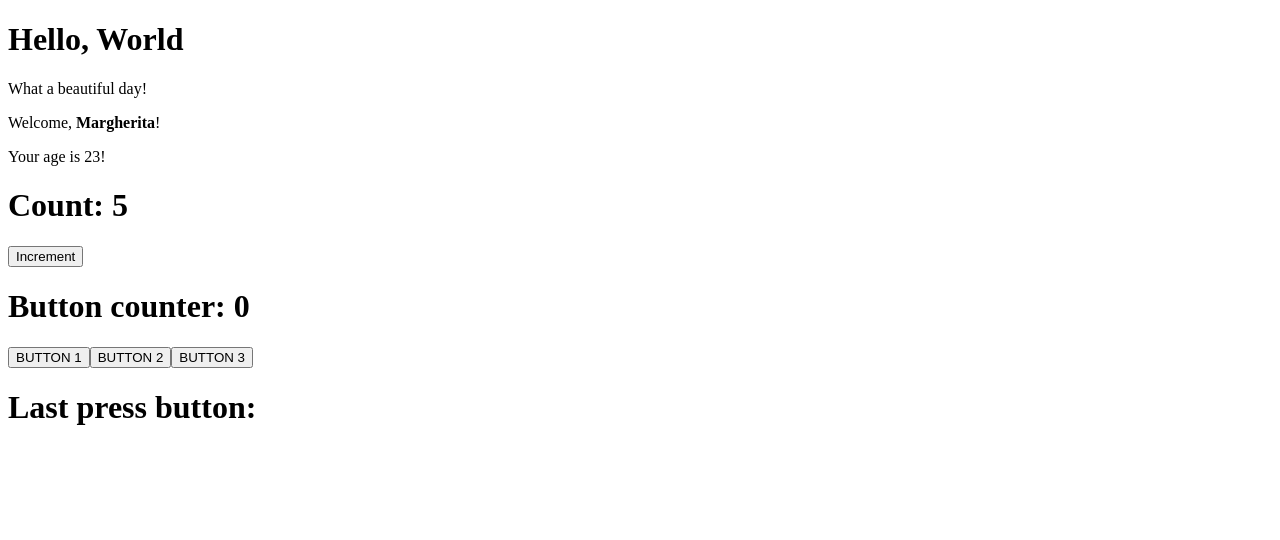
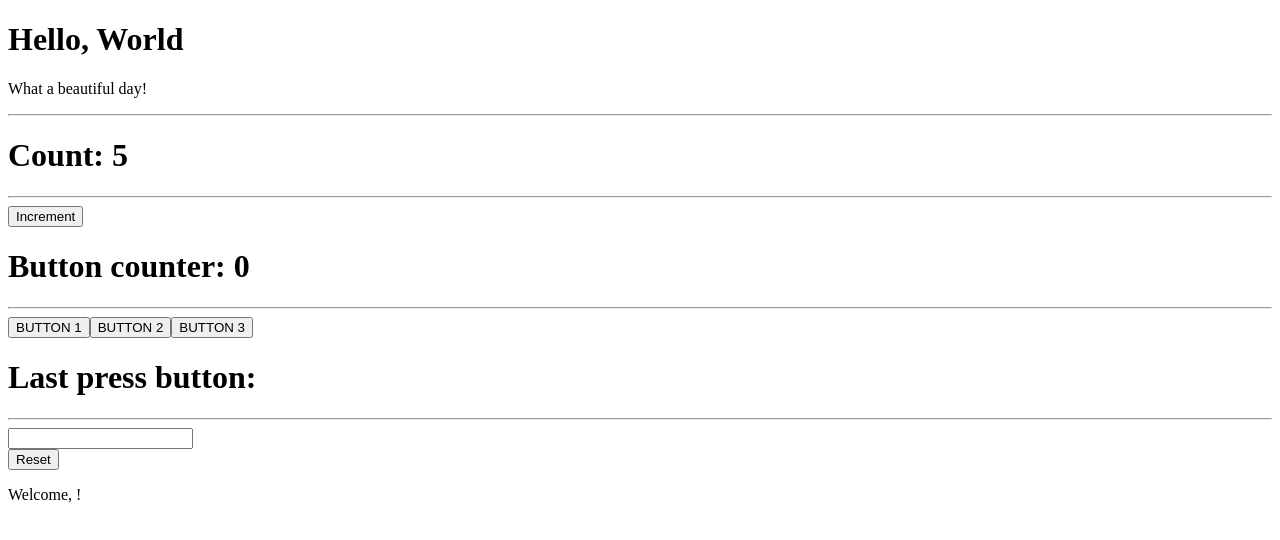
Before and after one commit to RavaMarghe/Esercizi-React, a React (Create React App) app in the folder my-app/: page / in a window 1280 px wide. Shown: the top 540 px of the page. Built offline with nearby package versions, Linux system fonts and the light colour scheme.

Commit message:
add InteractiveWelcome.js

```diff
--- a/my-app/src/App.js
+++ b/my-app/src/App.js
@@ -3,17 +3,21 @@ import { ClickCounter } from "./ClickCounter";
 import { ClickTracker } from "./ClickTracker";
 import { Counter } from "./Counter";
 import { Hello } from "./Hello";
-import { Welcome } from "./Welcome";
+import { InteractiveWelcome } from "./InteractiveWelcome";
 
 export class App extends React.Component {
     render() {
         return (
             <div>
                 <Hello />
-                <Welcome />
+                <hr />
                 <Counter />
+                <hr />
                 <ClickCounter />
+                <hr />
                 <ClickTracker />
+                <hr />
+                <InteractiveWelcome />
             </div>
         )
     }
--- /dev/null
+++ b/my-app/src/InteractiveWelcome.js
@@ -0,0 +1,41 @@
+import React from "react";
+import { Welcome } from "./Welcome";
+
+export class InteractiveWelcome extends React.Component {
+  state = {
+    name: "",
+  };
+
+  handleInputName = (event) => {
+    const value = event.target.value;
+    this.setState({
+      name: value,
+    });
+  };
+
+  handleResetState = () => {
+    this.setState({
+      name: "",
+    });
+  };
+
+  render() {
+    return (
+      <div>
+        <div>
+          <input
+            name="name"
+            value={this.state.name}
+            onChange={this.handleInputName}
+          />
+        </div>
+
+        <div>
+          <button onClick={this.handleResetState}>Reset</button>
+        </div>
+
+        <Welcome name={this.state.name} />
+      </div>
+    );
+  }
+}
--- a/my-app/src/Welcome.js
+++ b/my-app/src/Welcome.js
@@ -11,9 +11,3 @@ export class Welcome extends React.Component {
         )
     }
 }
-
-// if no name prop is passed to the Welcome component, it will be rendered whitout the name (Welcome, !)
-Welcome.defaultProps = {
-    name: 'Margherita',
-    age: 23
-}
```
